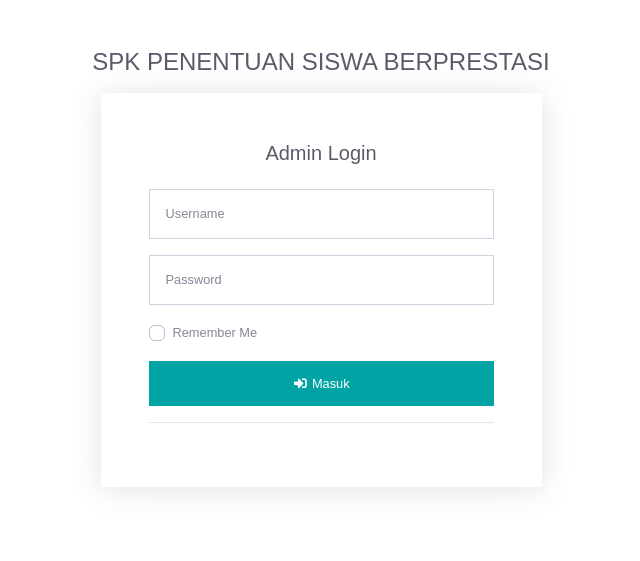
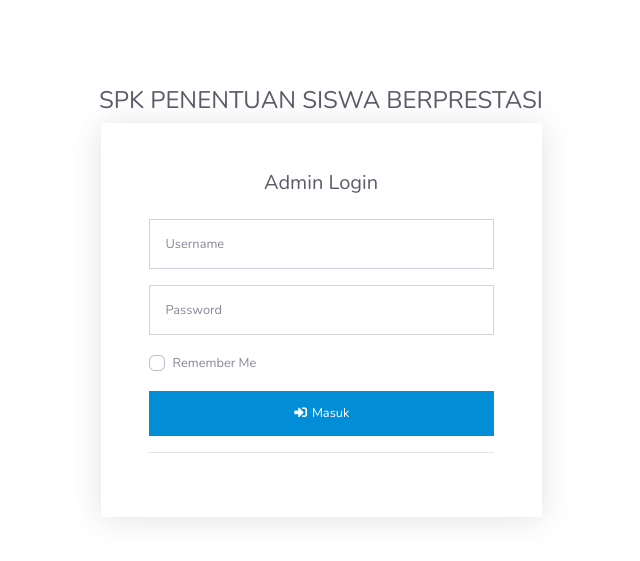
Before and after one commit to adjimuhamadzidan20/TugasAkhir_SPK_SiswaBerprestasi, a PHP site: page /login.php in a window 1280 px wide. Shown: the top 561 px of the page, without its empty margins (319-959 px from the left). Run offline with PHP 8.4, Linux system fonts and the light colour scheme.

Commit message:
update file
update file

```diff
--- a/config/control_pages.php
+++ b/config/control_pages.php
@@ -83,6 +83,10 @@
 			include 'pages/laporan/laporan_perankingan.php';
 		}
 
+		else {
+			include 'pages/error_404/error_404.php';
+		}
+
 	} else {
 		include 'pages/dashboard/dashboard.php';
 	}
--- a/login.php
+++ b/login.php
@@ -1,55 +1,11 @@
 <?php
     session_start();
-    require 'config/connect_db.php';
 
-    // periksa cookie remember me
-    if (isset($_COOKIE['ID']) && isset($_COOKIE['Key'])) {
-        $query = mysqli_query($koneksi_db, "SELECT username FROM admin WHERE ID_User = '$_COOKIE[ID]'");
-        $res = mysqli_fetch_assoc($query);
-
-        if ($_COOKIE['Key'] === hash('sha256', $res['username'])) {
-            $_SESSION['login'] = true;
-        }
-    }
-
-    // cegah masuk ke dashboard (index)
+    // // cegah masuk ke dashboard (index)
     if (isset($_SESSION['login'])) {
         header('Location: index.php');
         exit;
     }
-
-    // fungsi masuk (login)
-    if (isset($_POST['masuk'])) {
-        $username = htmlspecialchars($_POST['username']);
-        $password = htmlspecialchars($_POST['password']);
-
-        $querySql = "SELECT * FROM admin WHERE username = '$username'";
-        $res = mysqli_query($koneksi_db, $querySql);
-        $admin = mysqli_fetch_assoc($res);
-
-        // validasi user / admin
-        if (mysqli_num_rows($res) === 1) {
-            if (md5($password, TRUE)) {
-                // nama username
-                $_SESSION['user'] = $admin['username'];
-                $_SESSION['login'] = true;
-
-                // remember me
-                if ($_POST['remember']) {
-                    setcookie('ID', $admin['ID_User'], time()+60);
-                    setcookie('Key', hash('sha256', $admin['username']), time()+60);
-                }
-
-                header('Location: index.php');
-                exit;
-            }
-        } else {
-            echo "<script>
-                  alert('Username atau password tidak sesuai!');
-                </script>";
-        }
-    }
-
 ?>
 
 <!DOCTYPE html>
@@ -62,6 +18,7 @@
     <meta name="viewport" content="width=device-width, initial-scale=1, shrink-to-fit=no">
     <meta name="description" content="">
     <meta name="author" content="">
+    <link rel="icon" type="image/x-icon" href="assets/img/SMKN9_Bekasi.ico">
 
     <title>SPK Siswa Berprestasi - Login</title>
 
@@ -75,26 +32,18 @@
     <link href="assets/css/sb-admin-2.min.css" rel="stylesheet">
 
     <style type="text/css">
-        * {
-            font-family: sans-serif;
+        .container {
+            margin-top: 86px;
         }
 
-        .btn-primary {
-            background-color: #01a3a4;
-            border-color: #01a3a4;
+        .btn-success {
+            background-color: #018ED6;
+            border-color: #018ED6;
         }
 
-        .btn-primary:hover {
-            background-color: #039798;
-            border-color: #039798;
-        }
-
-        a {
-            color: #01a3a4;
-        }
-
-        a:hover {
-            color: #039798;
+        .btn-success:hover {
+            background-color: #0080C2;
+            border-color: #0080C2;
         }
 
     </style>
@@ -103,8 +52,8 @@
 
 <body class="bg-gradient-white">
 
-    <div class="container my-5">
-        <h4 class="text-gray-800 text-center mb-3 text-uppercase">SPK Penentuan Siswa Berprestasi</h4>
+    <div class="container">
+        <h4 class="text-dark text-center mb-2 text-uppercase">SPK Penentuan Siswa Berprestasi</h4>
 
         <!-- Outer Row -->
         <div class="row justify-content-center">
@@ -122,7 +71,17 @@
                                         <h1 class="h5 text-gray-800 mb-4">Admin Login</h1>
                                         <!-- <img src="assets/img/SMKN9_Bekasi.png" alt="" class="img-profile w-25"> -->
                                     </div>
-                                    <form class="user" method="post">
+
+                                    <?php
+                                        if (isset($_SESSION['status'])) {
+                                            echo '<div class="alert alert-danger rounded-0 small" role="alert">'
+                                                    . $_SESSION['status'] .
+                                                  '</div>';
+                                            unset($_SESSION['status']);
+                                        }
+                                    ?>
+
+                                    <form class="user" method="post" action="config/proses_login.php">
                                         <div class="form-group">
                                             <input type="text" class="form-control form-control-user rounded-0"
                                                 id="exampleInputEmail" aria-describedby="emailHelp"
@@ -139,7 +98,7 @@
                                                     Me</label>
                                             </div>
                                         </div>
-                                        <button type="submit" class="btn btn-primary btn-user btn-block rounded-0" name="masuk">
+                                        <button type="submit" class="btn btn-success btn-user btn-block rounded-0" name="masuk">
                                             <i class="fas fa-sign-in-alt fa-fw"></i> Masuk
                                         </button>
                                         <hr>
--- a/pages/informasi_lain/cara_penggunaan.php
+++ b/pages/informasi_lain/cara_penggunaan.php
@@ -8,7 +8,7 @@
     <div class="card-body" style="padding: 35px;">
         <h5 class="mb-3">Langkah-langkah penggunaan :</h5>
         <div class="text-justify font-weight-light pr-4">
-            <ul type="square">
+            <ol>
                 <li class="mb-2">
                     <b>Pertama</b>, menambahkan dahulu <b>Data Kriteria</b> dengan memasukan (input) nama kriterianya, kemudian masukkan nilai bobot (untuk nilai bobot dapat ditentukan berdasarkan seberapa kepentingannya), lalu pilih atribut (Benefit/Cost), Benefit yaitu mencari nilai tertinggi (MAX), sedangkan Cost mencari nilai terendah (MIN), setelah diinputkan klik <b>Simpan</b>. Untuk mengisi <b>Data Kriteria</b> ada pada bagian pilihan <b>Menu Data > Data Kriteria</b>.
                 </li>
@@ -33,7 +33,7 @@
                 <li>
                     <b>*Note</b> : Jika ada perubahan pada data baik itu mengedit, menambah data terbaru, menghapus atau apa pun cukup mengklik kembali button <b>Hitung</b> untuk me-generate ulang kembali hasil perhitungan, agar hasil sebelumnya terupdate oleh hasil perhitungan yang terbaru.
                 </li>
-            </ul>
+            </ol>
         </div>
     </div>
 </div>
```
Also changed, not shown: config/proses_login.php (added, +49 -0 lines), index.php (+11 -13 lines), pages/error_404/error_404.php (added, +7 -0 lines), pages/hasil_perhitungan/hasil_perhitungan.php (+17 -5 lines), assets/img/20230504_133600.jpg (added), assets/img/SMKN9_Bekasi.ico (added), assets/img/background_latar.jpg (added).
